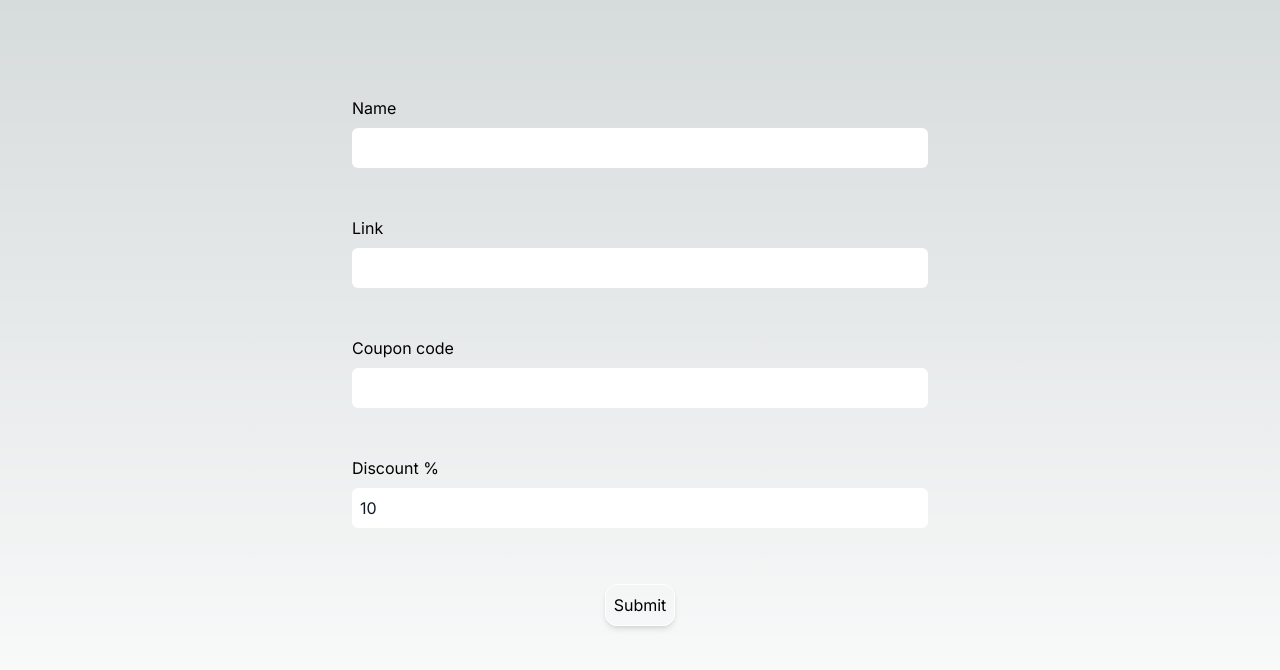
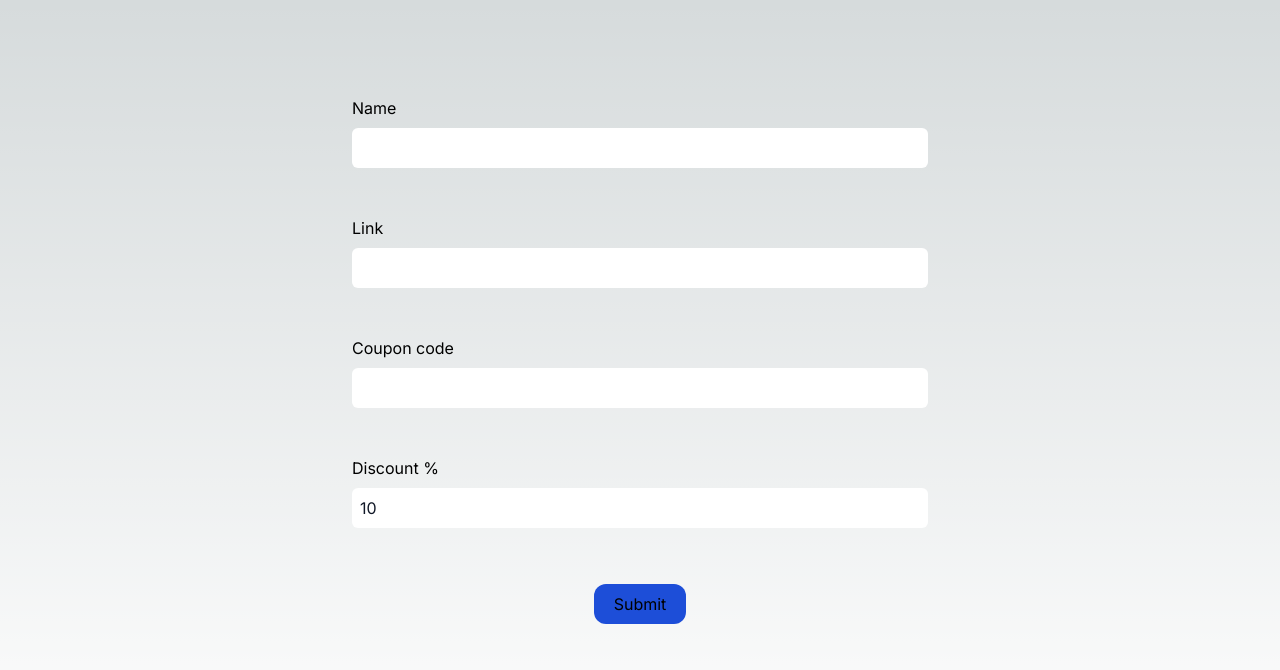
Before and after one commit to mariolazzari/next-forms-jq, a Next.js app: page / in a window 1280 px wide. Shown: the top 670 px of the page. Built offline with nearby package versions, Linux system fonts and the light colour scheme.

Commit message:
Added useFormStatus hook

```diff
--- a/src/app/_actions/formHandler.ts
+++ b/src/app/_actions/formHandler.ts
@@ -3,6 +3,8 @@
 import { dealSchema } from "../_schemas/deal";
 import { DealFormState, StringMap } from "../_types/Deal";
 import { convertZodErrors } from "../_utils/errors";
+
+const sleep = (ms: number) => new Promise(resolve => setTimeout(resolve, ms));
 
 export const formHandlerAction = async (
   prevState: DealFormState<StringMap>,
@@ -17,6 +19,8 @@ export const formHandlerAction = async (
 
   const validated = dealSchema.safeParse(deal);
 
+  await sleep(2000);
+
   if (!validated.success) {
     const errors = convertZodErrors(validated.error);
     return { errors };
--- a/src/components/DealForm.tsx
+++ b/src/components/DealForm.tsx
@@ -5,6 +5,7 @@ import { DealFormState, StringMap } from "@/app/_types/Deal";
 import { useEffect, useRef, useState } from "react";
 import { useFormState } from "react-dom";
 import toast from "react-hot-toast";
+import SubmitButton from "./SubmitButton";
 
 const initialState: DealFormState<StringMap> = {};
 
@@ -112,9 +113,11 @@ function DealForm() {
       </div>
 
       <div className="text-center mt-4">
-        <button className="p-2 shadow-md border border-white rounded-xl">
+        {/* <button className="p-2 shadow-md border border-white rounded-xl">
           Submit
-        </button>
+        </button> */}
+
+        <SubmitButton />
       </div>
     </form>
   );
--- /dev/null
+++ b/src/components/SubmitButton.tsx
@@ -0,0 +1,18 @@
+"use client";
+
+import { useFormStatus } from "react-dom";
+
+function SubmitButton() {
+  const { pending } = useFormStatus();
+
+  return (
+    <button
+      className="bg-blue-700 px-5 py-2 rounded-xl disabled:bg-slate-400"
+      disabled={pending}
+    >
+      {pending ? "Submitting..." : "Submit"}
+    </button>
+  );
+}
+
+export default SubmitButton;
```
